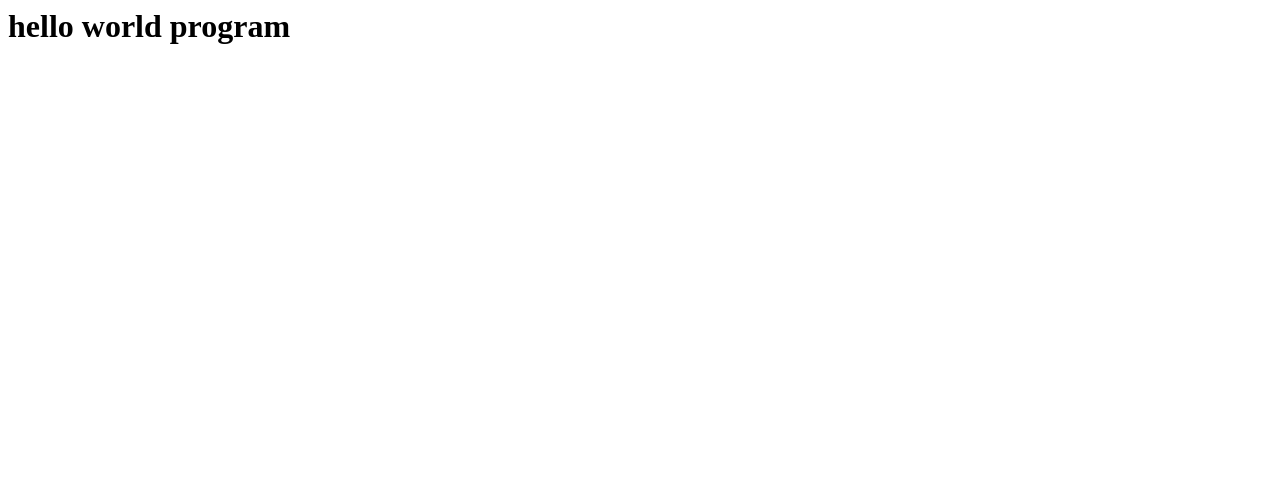
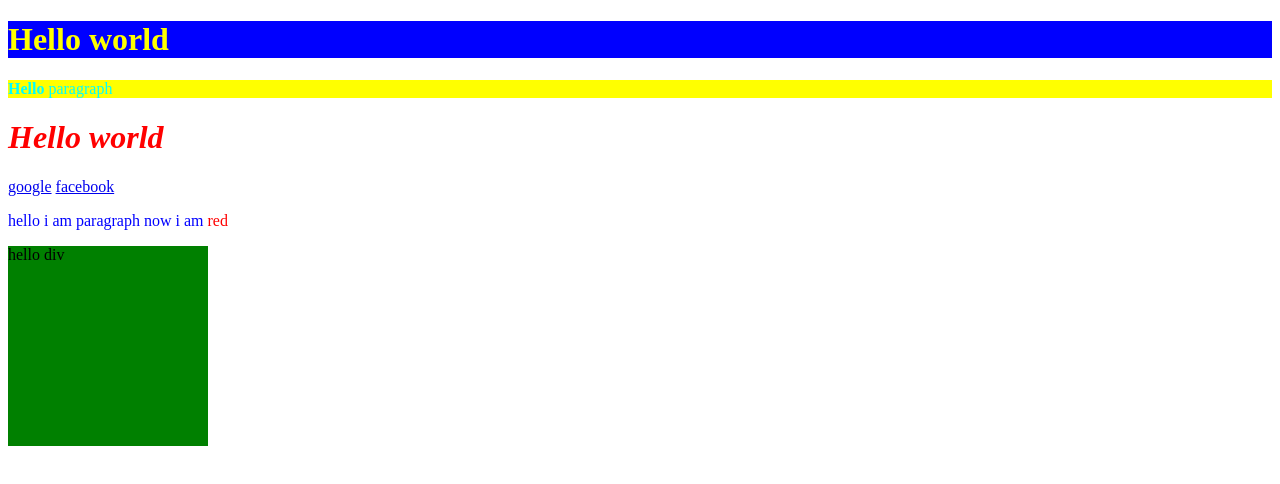
Before and after one commit to 1997pavan/new_full_stack_training, a plain HTML site: page index.html in a window 1280 px wide. Drawn offline with Linux system fonts and the light colour scheme.

Commit message:
commiting first code

```diff
--- a/index.html
+++ b/index.html
@@ -1 +1,40 @@
-<h1>hello world program</h1>
+<!DOCTYPE html>
+<html>
+    <head>
+        <title>First html</title>
+        <style>
+            h1{
+                color:red;
+            }
+            #heading1{
+                background-color: blue;
+            }
+            p{
+                color:blue;
+            }
+        </style>
+    </head>
+    <body>
+        <h1 id=heading1>Hello world</h1>
+        <p id="paragraph1"><b>Hello</b> paragraph</p>
+        <h1><em>Hello world</em></h1>
+
+        <a href="https://www.google.com/">google</a>
+        <a href="https://www.facebook.com/">facebook</a>
+
+        <p>hello i am paragraph now i am <span style="color: red;">red</span></p>
+
+        <div style="width: 200px; height: 200px; background-color: green;">
+            hello div
+        </div>
+
+        <script>
+            var h1= document.getElementById("heading1")
+            h1.style.color="yellow"
+            var p1= document.getElementById("paragraph1")
+            p1.style.color="cyan"
+            p1.style.backgroundColor="yellow"
+        </script>
+
+    </body>
+</html>
```
